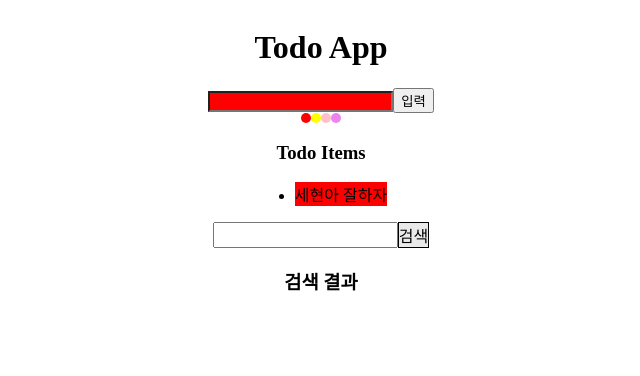
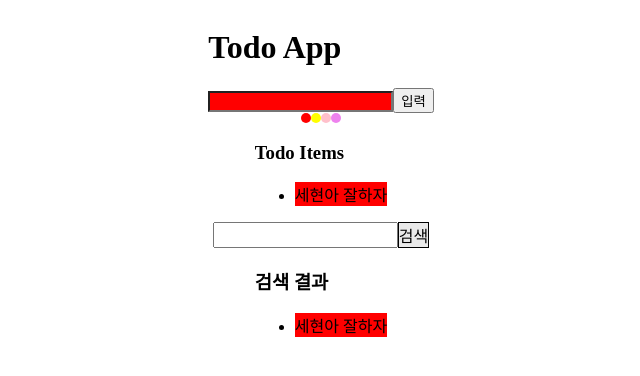
Before and after one commit to LimSeHyeon/FrontEnd, a React (Create React App) app in the folder react-base/: page / in a window 1280 px wide. Shown: the top 376 px of the page, without its empty margins (319-959 px from the left). Built offline with nearby package versions, Linux system fonts and the light colour scheme.

Commit message:
feat: 검색 기능 추가

```diff
--- a/react-base/package.json
+++ b/react-base/package.json
@@ -9,6 +9,7 @@
     "react": "^18.3.1",
     "react-dom": "^18.3.1",
     "react-scripts": "5.0.1",
+    "uuid": "^9.0.1",
     "web-vitals": "^2.1.4"
   },
   "scripts": {
@@ -20,8 +21,7 @@
   "eslintConfig": {
     "extends": [
       "react-app",
-      "react-app/jest",
-      "prettier"
+      "react-app/jest"
     ]
   },
   "browserslist": {
--- a/react-base/src/App.js
+++ b/react-base/src/App.js
@@ -1,5 +1,3 @@
-import logo from './logo.svg';
-import './App.css';
 import {useState} from 'react';
 import TodoInput from './components/TodoInputComponent';
 import ColorBar from './components/ColorBarComponent';
--- a/react-base/src/components/SearchComponent.js
+++ b/react-base/src/components/SearchComponent.js
@@ -1,23 +1,21 @@
-import React, {useCallback} from 'react';
+import React, {useEffect} from 'react';
 
 export default function Search({todoList, searchText, setSearchText, searchTodo, setSearchTodo}) {
 
-    // const changeSearchText = useCallback((e)=> {
-    //     setSearchText(e.target.value);
-    //     console.log(searchText);
-    // }, [searchText]);
-
-    const changeSearchTodo = useCallback((e) => {
-        setSearchTodo(todoList.filter((todo)=>{
-            return todo.text.includes(e.target.value);
+    useEffect(() => {
+        if(searchText) {
+            setSearchTodo(todoList.filter((todo) => {
+                return todo.text.includes(searchText);
         }));
-        console.log(searchTodo.length);
-    }, [searchText]);
+        } else {
+            setSearchTodo([...todoList]);
+        }
+    }, [searchText, todoList]);
 
     return (
         <div>
             <div style={{display:'flex'}}>
-                <input type="text" onChange={changeSearchTodo}/>
+                <input type="text" onChange={(e)=>{setSearchText(e.target.value)}}/>
                 <div style={{backgroundColor: '#e9e9e9', borderWidth:'1px', borderStyle:'solid'}}>검색</div>
             </div>
         </div>
--- a/react-base/src/components/SearchResultComponent.js
+++ b/react-base/src/components/SearchResultComponent.js
@@ -1,17 +1,13 @@
 import React, {useCallback} from 'react';
 import TodoItem from './TodoItemComponent';
 
-export default function SearchResult({todoList, searchText}) {
-
-    let tmpTodo = [];
-
-
+export default function SearchResult({searchTodo}) {
 
     return (
         <div>
             <h3>검색 결과</h3>
             <ul>
-                {tmpTodo.map(todo=>(
+                {searchTodo.map(todo=>(
                     <TodoItem color={todo.color} text={todo.text} />
                 ))}
             </ul>
```
Also changed, not shown: 1 other file (tests, documents, lock files or other folders).
